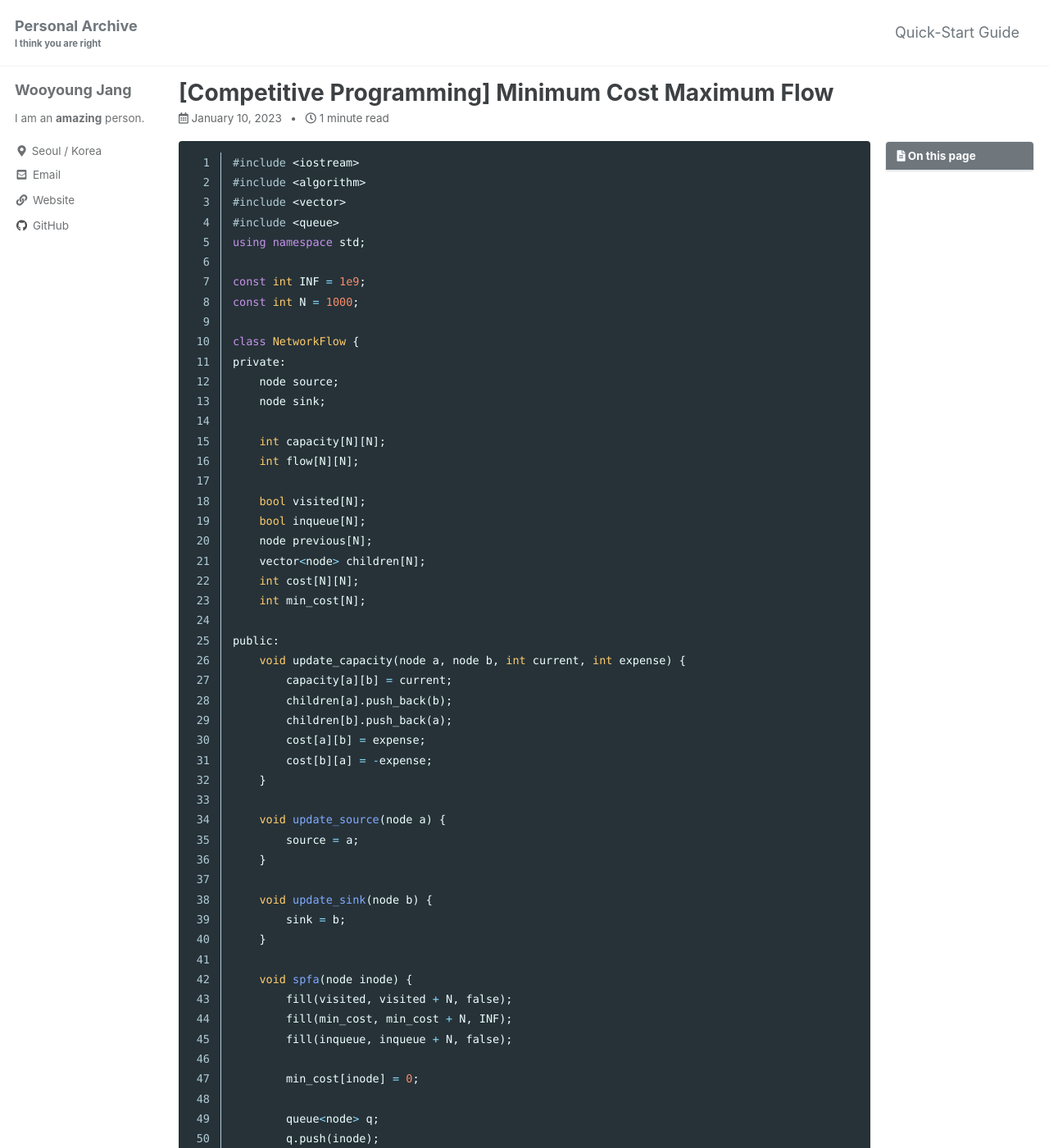
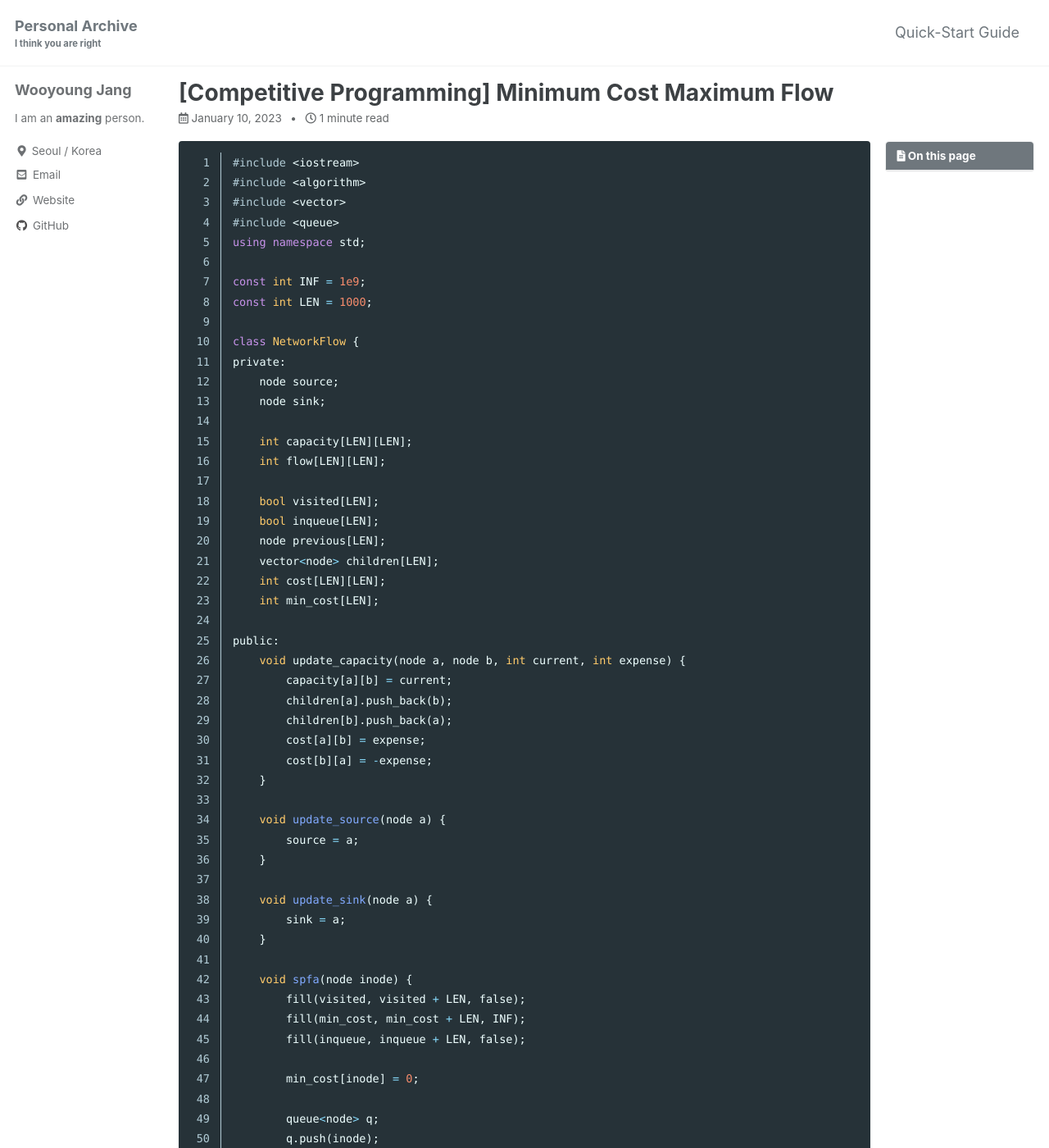
Before and after one commit to riverlike14/riverlike14.github.io, a Jekyll site: the page built from computer/competitive-programming/_posts/2023-01-10-Minimum-Cost-Maximum-Flow.md, in a window 1280 px wide and 1400 px high. Shown: the whole window at 82% size. Built offline with Jekyll 4.4.1, drawn with Linux system fonts in a browser that asks for light colours; cached includes are drawn as plain includes; comment, search, counter and statistics services are not loaded.

Commit message:
modify variable names in flow classes

```diff
--- a/computer/competitive-programming/_posts/2023-01-10-Minimum-Cost-Maximum-Flow.md
+++ b/computer/competitive-programming/_posts/2023-01-10-Minimum-Cost-Maximum-Flow.md
@@ -10,22 +10,22 @@ title: "[Competitive Programming] Minimum Cost Maximum Flow"
 using namespace std;
 
 const int INF = 1e9;
-const int N = 1000;
+const int LEN = 1000;
 
 class NetworkFlow {
 private:
     node source;
     node sink;
 
-    int capacity[N][N];
-    int flow[N][N];
+    int capacity[LEN][LEN];
+    int flow[LEN][LEN];
 
-    bool visited[N];
-    bool inqueue[N];
-    node previous[N];
-    vector<node> children[N];
-    int cost[N][N];
-    int min_cost[N];
+    bool visited[LEN];
+    bool inqueue[LEN];
+    node previous[LEN];
+    vector<node> children[LEN];
+    int cost[LEN][LEN];
+    int min_cost[LEN];
 
 public:
     void update_capacity(node a, node b, int current, int expense) {
@@ -40,14 +40,14 @@ public:
         source = a;
     }
 
-    void update_sink(node b) {
-        sink = b;
+    void update_sink(node a) {
+        sink = a;
     }
 
     void spfa(node inode) {
-        fill(visited, visited + N, false);
-        fill(min_cost, min_cost + N, INF);
-        fill(inqueue, inqueue + N, false);
+        fill(visited, visited + LEN, false);
+        fill(min_cost, min_cost + LEN, INF);
+        fill(inqueue, inqueue + LEN, false);
 
         min_cost[inode] = 0;
 
```
Also changed, not shown: computer/competitive-programming/_posts/2023-01-10-Network-Flow.md (+6 -6 lines), computer/competitive-programming/_posts/2023-01-12-Bipartite-Matching.md (+7 -7 lines).
